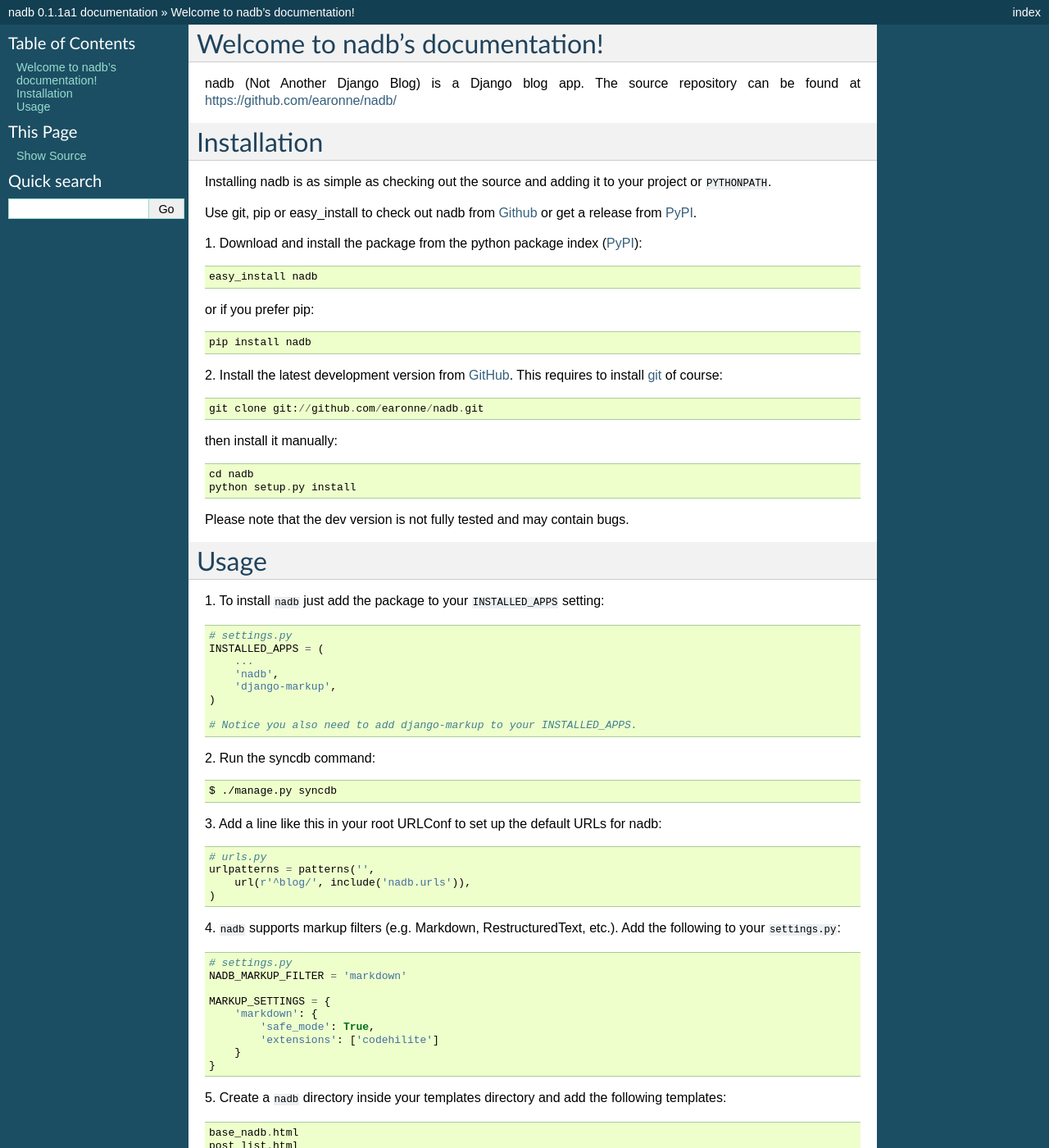
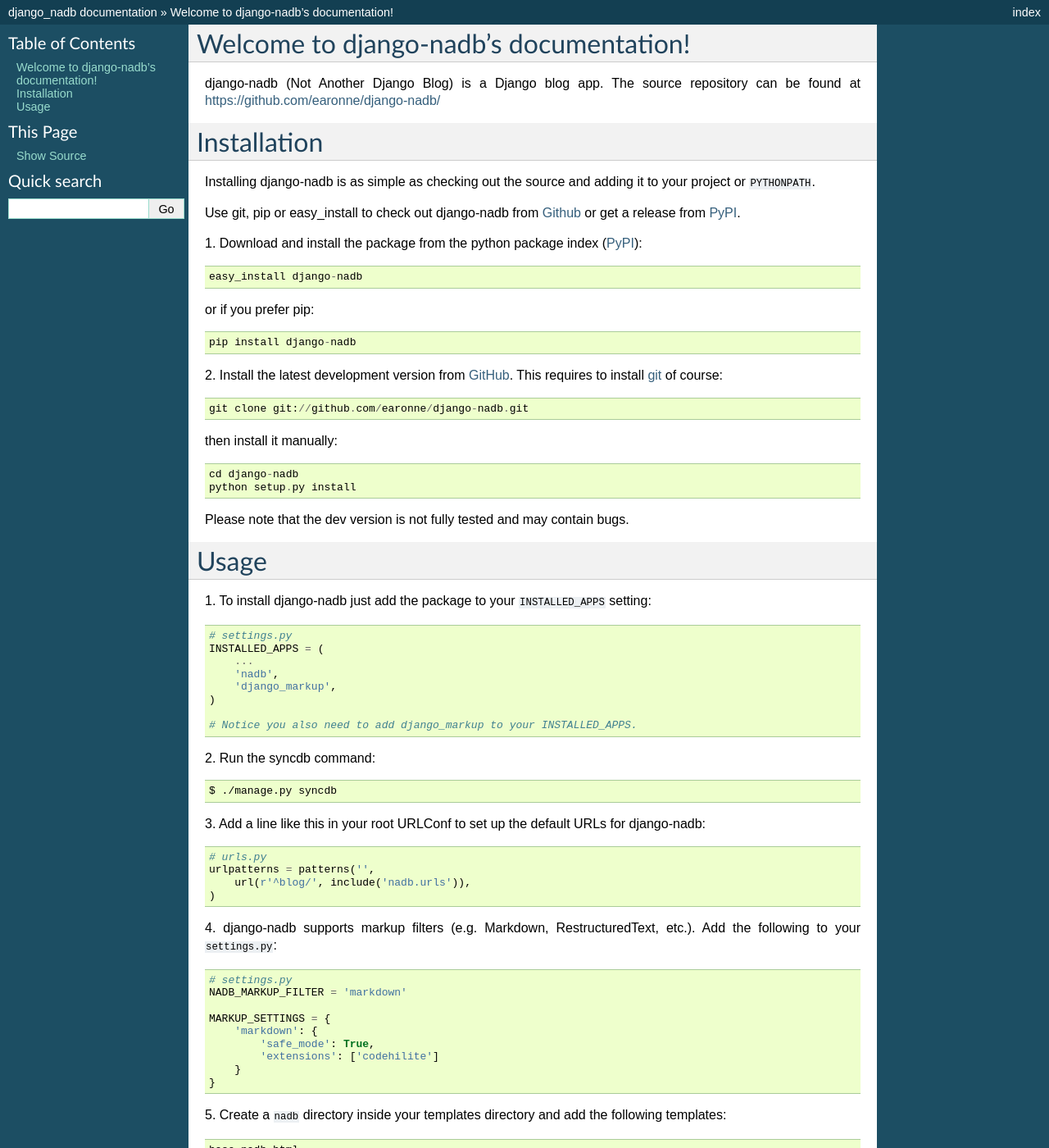
Before and after one commit to earonne/django-nadb, a Sphinx documentation site: the page built from docs/index.rst, in a window 1280 px wide and 1400 px high. Shown: the whole window at 82% size. Built offline with Sphinx 7.4.7, drawn with Linux system fonts in a browser that asks for light colours; the version number could not be read and is left out; some of the changed text lies outside the part shown.

Commit message:
renamed project

```diff
--- a/docs/conf.py
+++ b/docs/conf.py
@@ -4,7 +4,7 @@
 templates_path = []
 source_suffix = '.rst'
 master_doc = 'index'
-project = u'nadb'
+project = u'django_nadb'
 copyright_holder = 'Daniel Aronne'
 copyright = u'2012, %s' % copyright_holder
 exclude_patterns = ['_build']
--- a/docs/index.rst
+++ b/docs/index.rst
@@ -1,34 +1,34 @@
-Welcome to nadb's documentation!
+Welcome to django-nadb's documentation!
 ================================
 
-nadb (Not Another Django Blog) is a Django blog app. The source repository can be found at https://github.com/earonne/nadb/
+django-nadb (Not Another Django Blog) is a Django blog app. The source repository can be found at https://github.com/earonne/django-nadb/
 
 Installation
 ============
 
-Installing nadb is as simple as checking out the source and adding it to your project or ``PYTHONPATH``.
+Installing django-nadb is as simple as checking out the source and adding it to your project or ``PYTHONPATH``.
 
-Use git, pip or easy_install to check out nadb from Github_ or get a release from PyPI_.
+Use git, pip or easy_install to check out django-nadb from Github_ or get a release from PyPI_.
 
 
 1. Download and install the package from the python package
 index (PyPI_)::
 
-    easy_install nadb
+    easy_install django-nadb
 
 or if you prefer pip::
 
-    pip install nadb
+    pip install django-nadb
 
 
 2. Install the latest development version from GitHub_. This requires to install
 git_ of course::
 
-    git clone git://github.com/earonne/nadb.git
+    git clone git://github.com/earonne/django-nadb.git
 
 then install it manually::
 
-    cd nadb
+    cd django-nadb
     python setup.py install
 
 
@@ -42,17 +42,17 @@
 Usage
 =============
 
-1. To install ``nadb`` just add the package to your ``INSTALLED_APPS``
+1. To install django-nadb just add the package to your ``INSTALLED_APPS``
 setting::
 
     # settings.py
     INSTALLED_APPS = (
         ...
         'nadb',
-        'django-markup',
+        'django_markup',
     )
 
-    # Notice you also need to add django-markup to your INSTALLED_APPS.
+    # Notice you also need to add django_markup to your INSTALLED_APPS.
 
 
 2. Run the syncdb
@@ -62,7 +62,7 @@
 
 
 3. Add a line like this in your root URLConf to set up the default URLs for
-nadb::
+django-nadb::
 
     # urls.py
     urlpatterns = patterns('',
@@ -70,7 +70,7 @@
     )
 
 
-4. ``nadb`` supports markup filters (e.g. Markdown, RestructuredText, etc.).
+4. django-nadb supports markup filters (e.g. Markdown, RestructuredText, etc.).
 Add the following to your ``settings.py``::
 
     # settings.py
--- a/nadb/__init__.py
+++ b/nadb/__init__.py
@@ -1,7 +1,7 @@
 __version_info__ = {
     'major': 0,
-    'minor': 1,
-    'micro': 1,
+    'minor': 2,
+    'micro': 0,
     'releaselevel': 'alpha',
     'serial': 1
 }
--- a/setup.py
+++ b/setup.py
@@ -9,13 +9,13 @@
 
       author='Daniel Aronne',
       author_email='earonne@quxisto.com',
-      url='https://github.com/earonne/nadb/',
+      url='https://github.com/earonne/django-nadb/',
 
       install_requires = [
           'django-markup',
       ],
 
-      packages=['nadb'],
+      packages=['django-nadb'],
       classifiers=['Development Status :: 3 - Alpha',
                    'Environment :: Web Environment',
                    'Intended Audience :: Developers',
```
Also changed, not shown: README.rst (+77 -21 lines), 4 other files.
